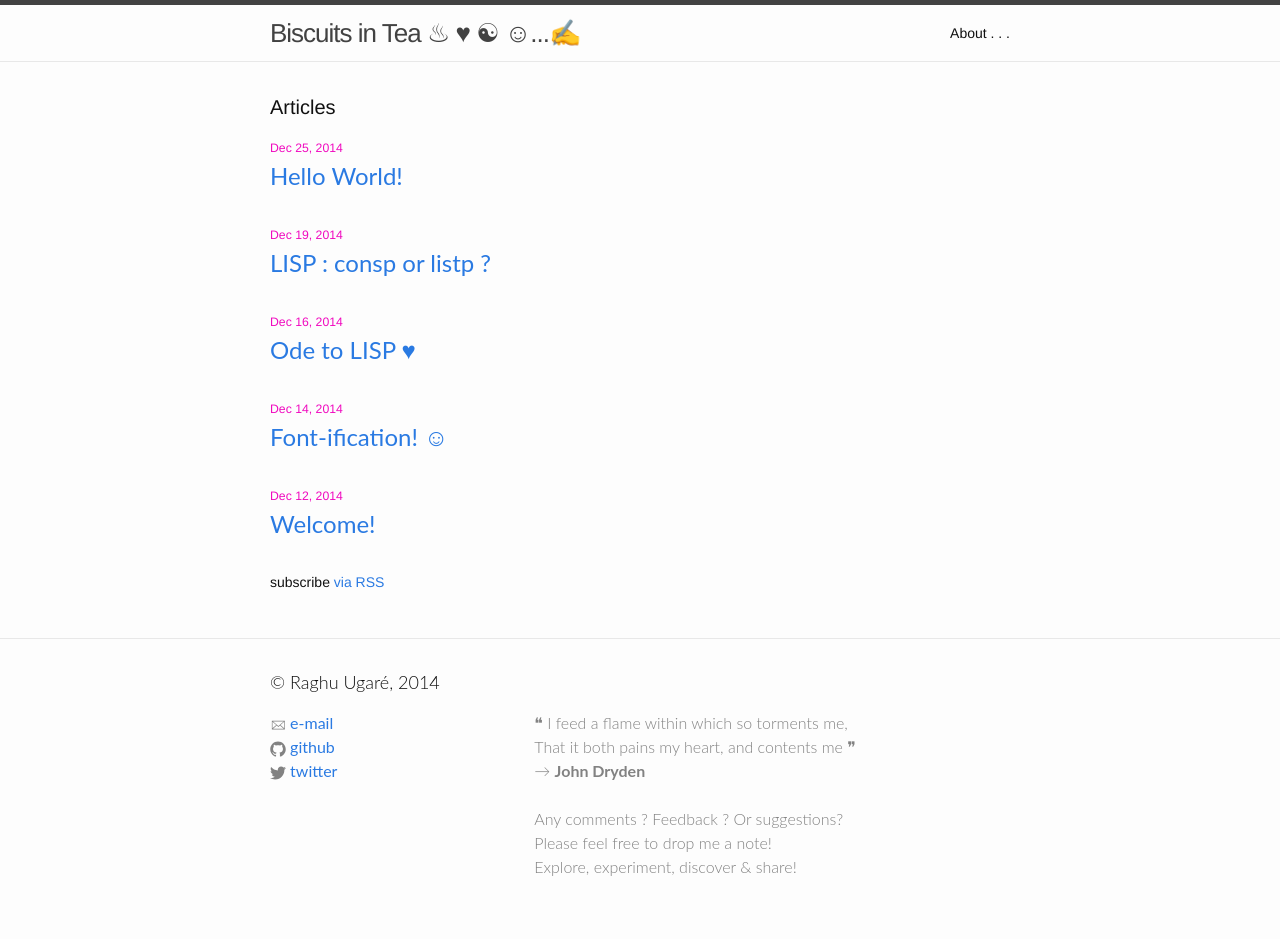
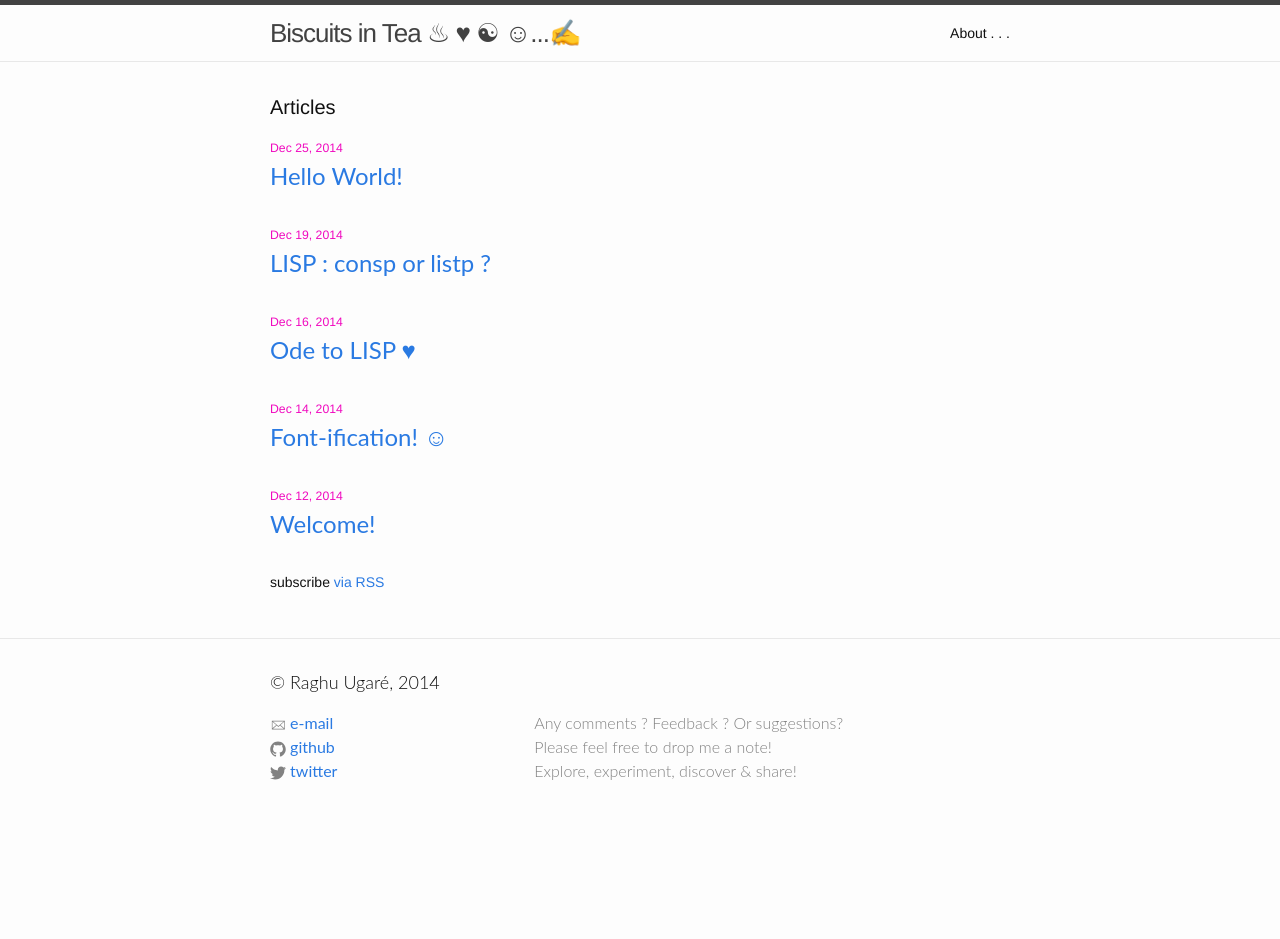
Before and after one commit to raghuugare/raghuugare.bkup, a Jekyll site: the page built from index.html, in a window 1280 px wide. Built offline with Jekyll 4.4.1, drawn with Linux system fonts in a browser that asks for light colours; after the commit the page ends 900 px from its top, so only the background shows below that.

Commit message:
Simplified the footer description.

```diff
--- a/_config.yml
+++ b/_config.yml
@@ -1,12 +1,8 @@
 # Site settings
 title: Biscuits in Tea &#9832; &hearts; &#9775; &#9786;...&#9997;
 email: raghu.ugare@gmail.com
+author: Raghu Ugaré
 description: > # this means to ignore newlines until "baseurl:"
-  &#10077;
-  I feed a flame within which so torments me,<br/>
-  That it both pains my heart, and contents me &#10078;<br/>
-  &rarr; <strong>John Dryden</strong></br></br>
-
   Any comments ? Feedback ? Or suggestions?<br/>
   Please feel free to drop me a note!<br/>
   Explore, experiment, discover & share!
```
